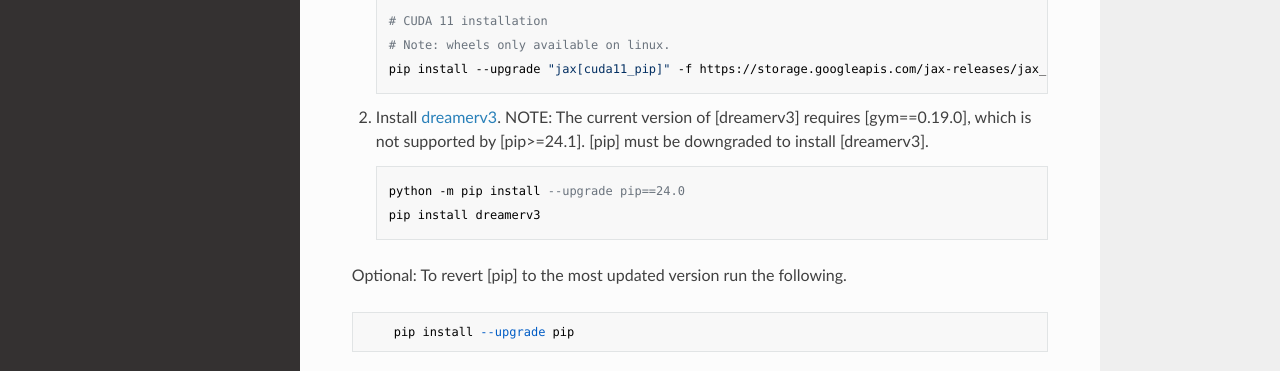
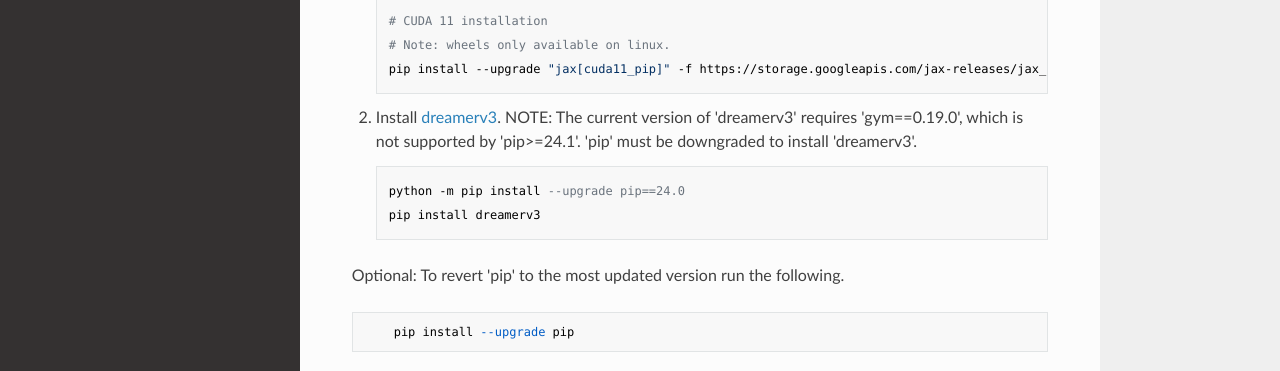
Before and after one commit to ckoethz/cyberrunner_docs_md, an MkDocs documentation site: the page built from docs/02_installation.md, in a window 1280 px wide and 1341 px high. Shown: the part 344-715 px from the top of the window. Built offline with MkDocs 1.6.1, drawn with Linux system fonts in a browser that asks for light colours; nearby versions of some CDN libraries.

```diff
--- a/docs/02_installation.md
+++ b/docs/02_installation.md
@@ -13,12 +13,12 @@ Installation
         # Note: wheels only available on linux.
         pip install --upgrade "jax[cuda11_pip]" -f https://storage.googleapis.com/jax-releases/jax_cuda_releases.html
 
-2. Install [dreamerv3](https://github.com/danijar/dreamerv3). NOTE: The current version of [dreamerv3] requires [gym==0.19.0], which is not supported by [pip>=24.1]. [pip] must be downgraded to install [dreamerv3].
+2. Install [dreamerv3](https://github.com/danijar/dreamerv3). NOTE: The current version of 'dreamerv3' requires 'gym==0.19.0', which is not supported by 'pip>=24.1'. 'pip' must be downgraded to install 'dreamerv3'.
 
         python -m pip install --upgrade pip==24.0
         pip install dreamerv3
 
-Optional: To revert [pip] to the most updated version run the following.
+Optional: To revert 'pip' to the most updated version run the following.
 
         pip install --upgrade pip
 
```
